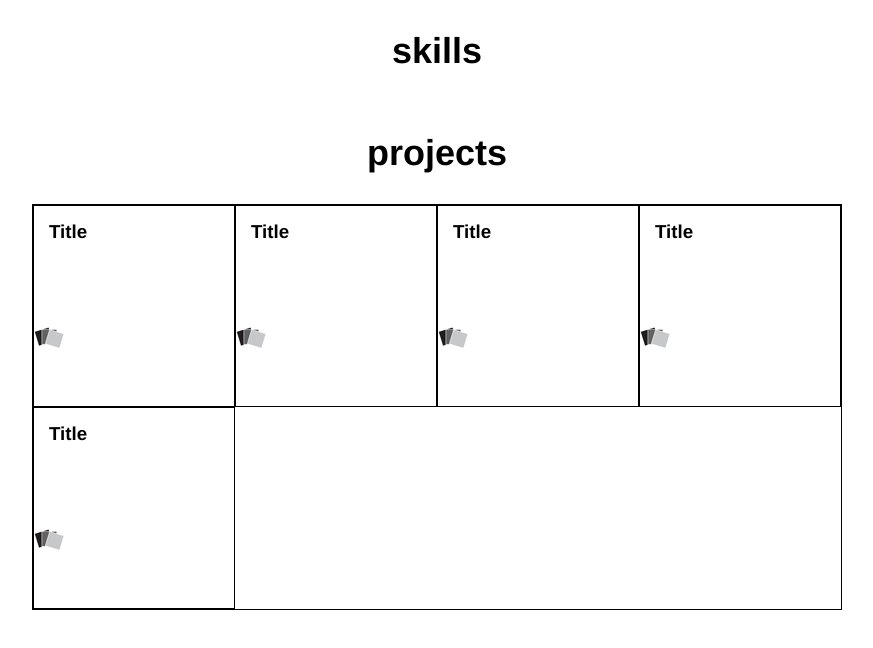
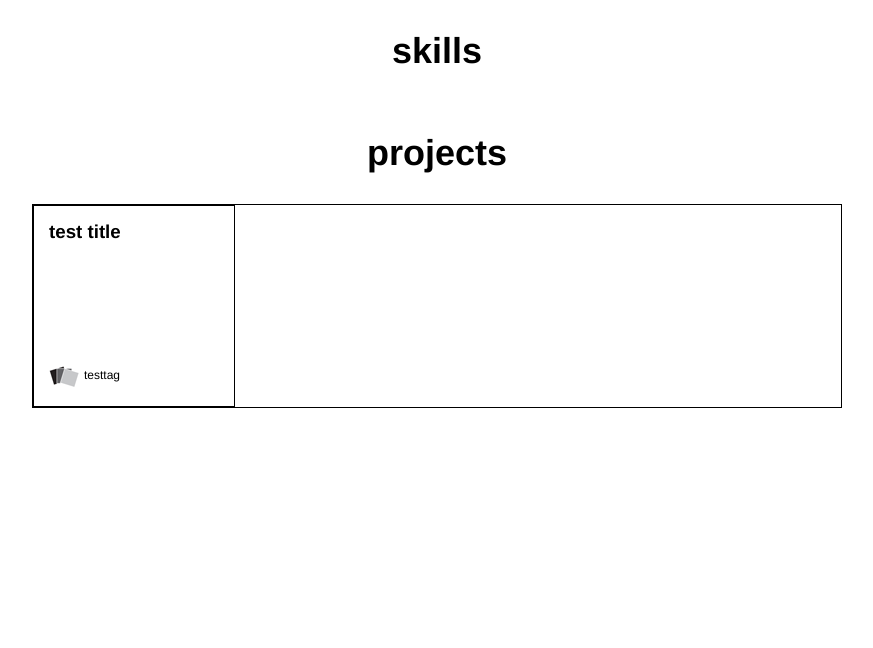
Before and after one commit to jefflombard/jl, a React (Create React App) app: page / in a window 1280 px wide. Shown: the top 648 px of the page, without its empty margins (203-1076 px from the left). Built offline with nearby package versions, Linux system fonts and the light colour scheme.

Commit message:
Made projects modular components

```diff
--- a/src/components/Projects/Project.css
+++ b/src/components/Projects/Project.css
@@ -22,13 +22,6 @@
   position: relative;
 }
 
-.project p.tags {
-  position: absolute;
-  bottom: 0;
-  left: 0;
-  color: black;
-}
-
 .project:hover{
   background-color: black;
   color: white;
@@ -46,7 +39,21 @@
   margin: 15px;
 }
 
-.tags{
+div.tags {
+  width: 100%;
   position: absolute;
-  bottom: 2px;
+  bottom: 0;
+  left: 0;
 }
+
+div.tags p {
+  font-size: 12px;
+  color: black;
+}
+
+div.tags p img{
+  color: black;
+  font-size: 12px;
+  margin-right: 5px;
+  vertical-align: middle;
+}
--- a/src/components/Projects/Project.js
+++ b/src/components/Projects/Project.js
@@ -3,14 +3,13 @@ import './Project.css';
 import logo from './cah.png'
 
 class Project extends Component {
-
   render() {
 
     return (
       <div className="project">
-        <h3>Title</h3>
-        <p>A short description.</p>
-        <span class="tags"><img className="project-logo" src={logo}/><p>Test</p></span>
+        <h3>{this.props.title}</h3>
+        <p>{this.props.desc}</p>
+        <div className="tags"><p><img className="project-logo" src={logo}/>{this.props.tags}</p></div>
       </div>
     )
   }
--- a/src/components/Projects/ProjectContainer.js
+++ b/src/components/Projects/ProjectContainer.js
@@ -4,20 +4,22 @@ import ProjectSearch from './ProjectSearch';
 import Project from './Project';
 
 class ProjectContainer extends Component {
+  static defaultProps = {projects:[{title: "test title",desc:"testdecs",tags:"testtag"}]};
 
   render() {
+    const projectList = this.props.projects.map((project,id) => {
+      return (
+          <div key={'project'+id} className="skillContainer-FlexItem">
+            <Project title={project.title} desc={project.desc} tags={project.tags}/>
+          </div>
+        );
+      });
 
     return (
       <div className="projectContainer">
         <h2>projects</h2>
         <div className="project-flexContainer">
-                    <Project />
-
-          <Project />
-          <Project />
-          <Project />
-          <Project />
-
+          {projectList}
         </div>
       </div>
     )
--- a/src/components/Skills/Skill.css
+++ b/src/components/Skills/Skill.css
@@ -4,6 +4,7 @@
   color: white;
   display: inline-block;
   font-family: Helvetica, Arial, sans-serif;
+  font-size: 12px;
   font-weight: 300;
   margin: 3px;
   padding: 2px 4px 2px 3px;
--- a/src/components/Skills/SkillContainer.js
+++ b/src/components/Skills/SkillContainer.js
@@ -6,7 +6,7 @@ class SkillsContainer extends Component {
   static defaultProps = {skills:[]};
 
   render() {
-    let skillsList = this.props.skills.map((skill,id) => {
+    const skillsList = this.props.skills.map((skill,id) => {
       return (
           <div key={'skill'+id} className="skillContainer-FlexItem">
             <Skill name={skill}/>
```
